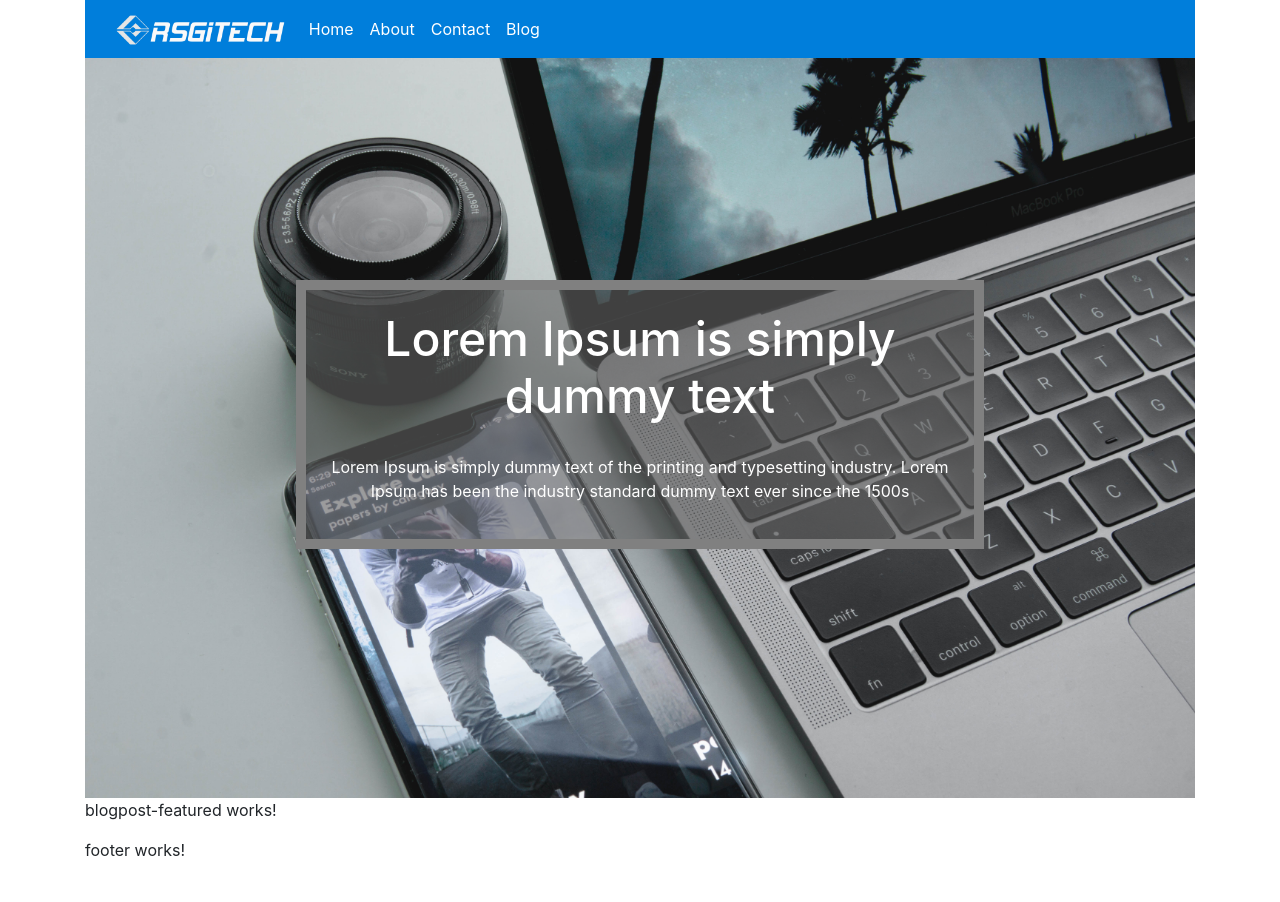
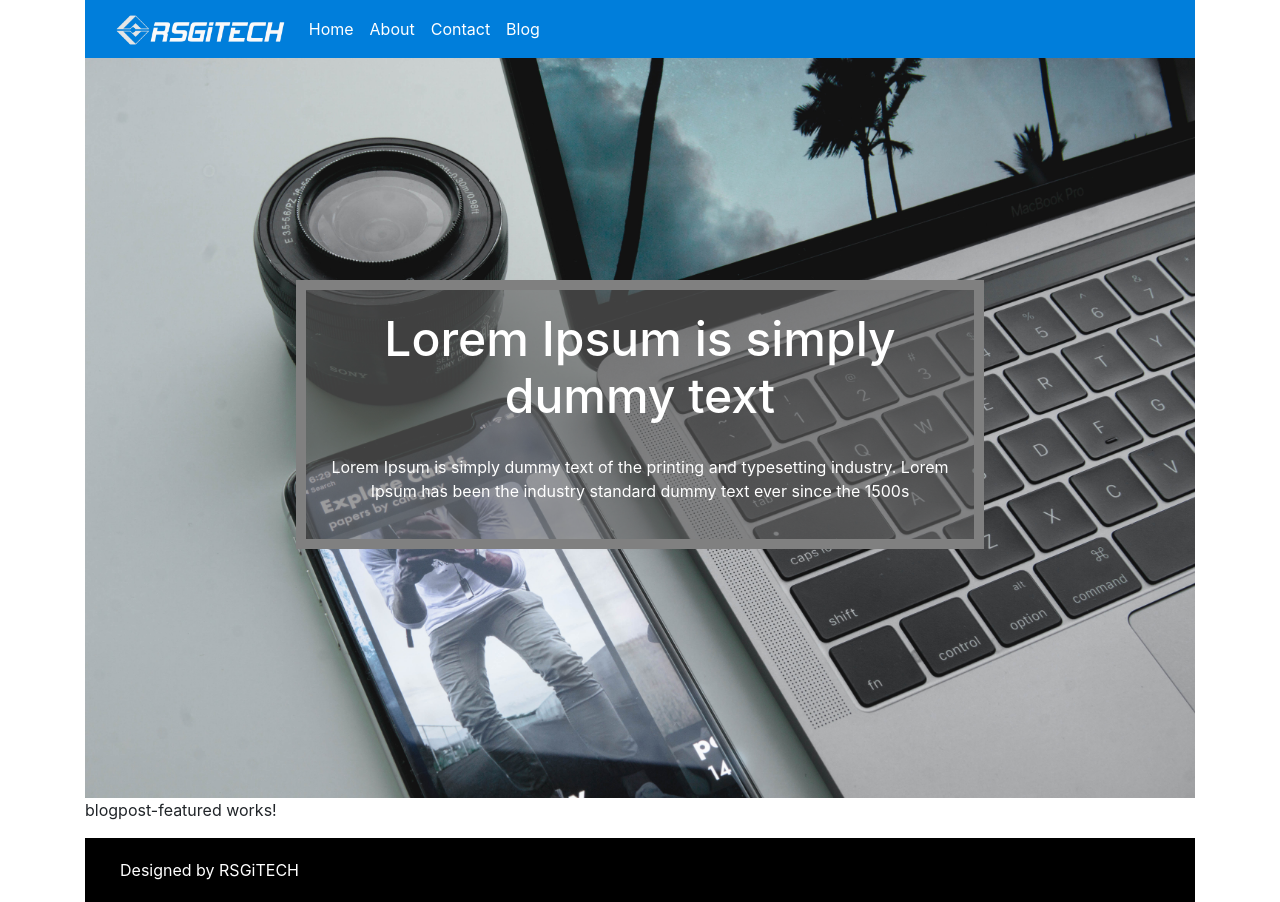
Before and after one commit to SalimovaNellia/blog-app-angular-mysql, an Angular app: page / in a window 1280 px wide. Before the commit the page ends 878 px from the top, so only its background shows below. Built offline with nearby package versions, Linux system fonts and the light colour scheme.

Commit message:
add footer html

```diff
--- a/src/app/footer/footer.component.html
+++ b/src/app/footer/footer.component.html
@@ -1 +1,7 @@
-<p>footer works!</p>
+<footer>
+  <div class="container">
+    <div class="copyright">
+      <div>Designed by RSGiTECH</div>
+    </div>
+  </div>
+</footer>
```
